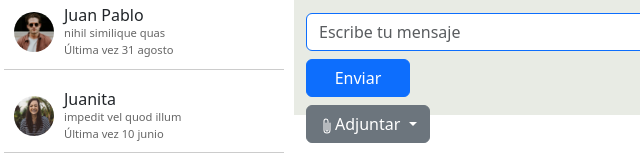
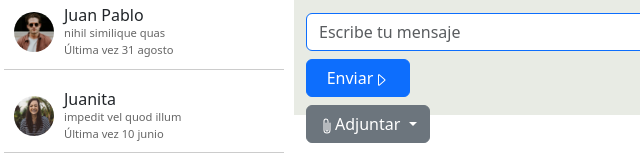
Before and after one commit to vjul/consolidacion_m3, a plain HTML site: page index.html in a window 1280 px wide. Shown: the part 581-741 px from the top of the page, 88-728 px from the left. Drawn offline with nearby package versions, Linux system fonts and the light colour scheme.

Commit message:
Icono Enviar

```diff
--- a/index.html
+++ b/index.html
@@ -166,7 +166,11 @@
             </div>
             <div class="div_mensaje">
                 <input type="text" class="form-control border-primary col-md-4" placeholder="Escribe tu mensaje" />
-                <button class="btn btn-primary mt-2 col-md-4 btn_enviar">Enviar</button>
+                <button class="btn btn-primary mt-2 col-md-4 btn_enviar">Enviar<svg xmlns="http://www.w3.org/2000/svg"
+                        width="16" height="16" fill="currentColor" class="bi bi-caret-right" viewBox="0 0 16 16">
+                        <path
+                            d="M6 12.796V3.204L11.481 8zm.659.753 5.48-4.796a1 1 0 0 0 0-1.506L6.66 2.451C6.011 1.885 5 2.345 5 3.204v9.592a1 1 0 0 0 1.659.753" />
+                    </svg></button>
                 <div class="dropdown col-md-4 mt-2">
                     <button class="btn btn-secondary dropdown-toggle" type="button" data-bs-toggle="dropdown"
                         aria-expanded="false">
```
